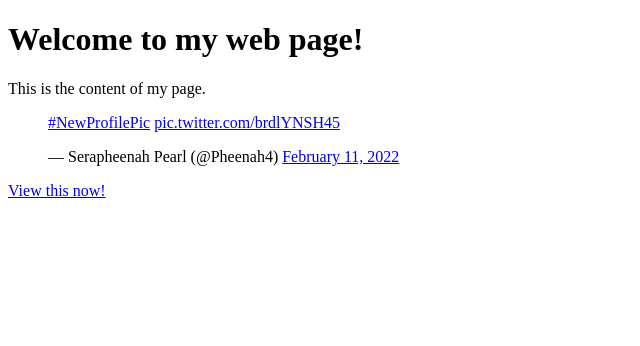
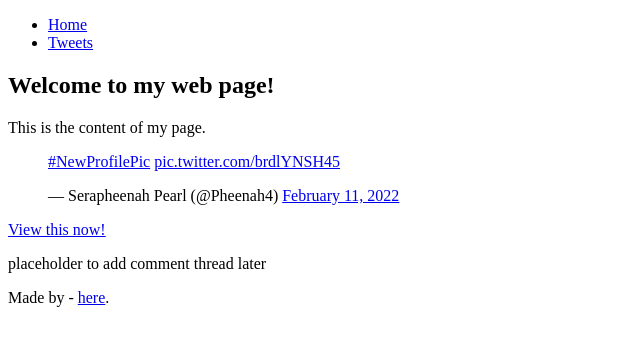
Before and after one commit to Saraphina03/alx_html_css, a plain HTML site: page html_basic/tweets.html in a window 1280 px wide. Shown: the whole page, without its empty margins (0-640 px from the left). Drawn offline with Linux system fonts and the light colour scheme.

Commit message:
changes has been made

```diff
--- a/html_basic/tweets.html
+++ b/html_basic/tweets.html
@@ -4,9 +4,29 @@
     <title>My Web Page</title>
 </head>
 <body>
+	<header>
+		<ul>
+		<li><a href="index.html">Home</a></li>
+		<li><a href="tweets.html">Tweets</a></li>
+		</ul>
+	</header>
+
+	<main>
+	<article>
     <h1>Welcome to my web page!</h1>
     <p>This is the content of my page.</p>
     <blockquote class="twitter-tweet"><p lang="qme" dir="ltr"><a href="https://twitter.com/hashtag/NewProfilePic?src=hash&amp;ref_src=twsrc%5Etfw">#NewProfilePic</a> <a href="https://t.co/brdlYNSH45">pic.twitter.com/brdlYNSH45</a></p>&mdash; Serapheenah Pearl (@Pheenah4) <a href="https://twitter.com/Pheenah4/status/1492058179227762724?ref_src=twsrc%5Etfw">February 11, 2022</a></blockquote> <script async src="https://platform.twitter.com/widgets.js" charset="utf-8"></script>
     <a href="file:///C:/Users/HP%20ELITEBOOK%201030G2/Downloads/index.html">View this now! </a>
+	</article>
+
+	<aside>
+		<p>placeholder to add comment thread later</p>
+	</aside>
+	</main>
+
+	<footer>
+		<p>Made by <Saraphina> - <a href="https://www.instagram.com/phee.nah/" target="_blank">here</a>.</p>
+	</footer>
+
 </body>
 </html>
```
